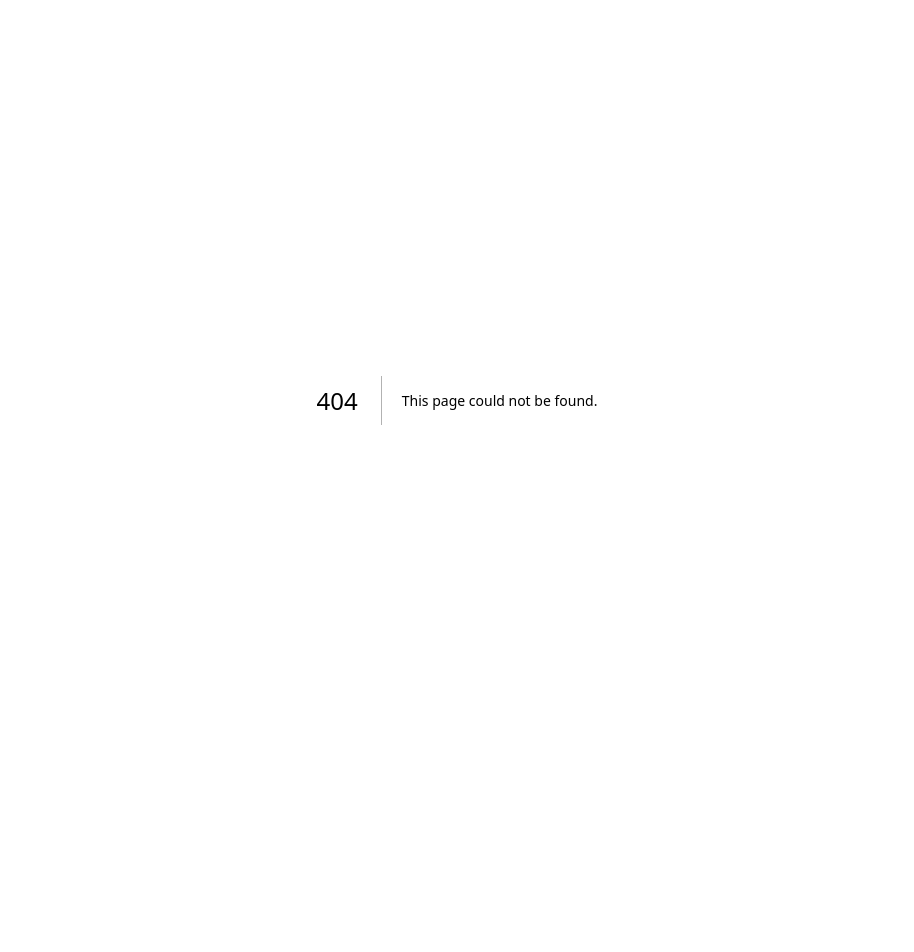
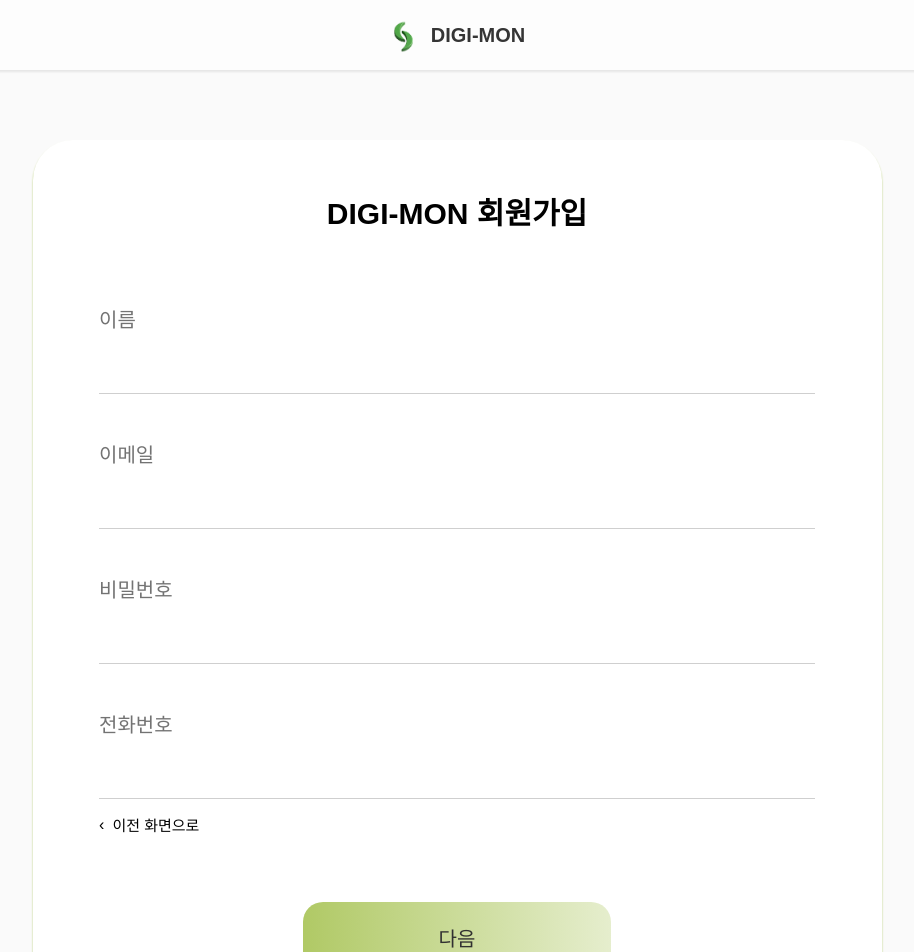
Before and after one commit to youn9jin/DIGI-MON, a Next.js app in the folder apps/web/: page /signup in a window 1280 px wide. Before the commit this address had no page. Shown: the top 952 px of the page, without its empty margins (183-1097 px from the left). Before the commit the page ends 800 px from the top, so only its background shows below. Built offline with nearby package versions, Linux system fonts and the light colour scheme.

Commit message:
Feat: 회원가입 페이지 구현

```diff
--- /dev/null
+++ b/apps/web/src/app/(auth)/signup/complete/page.tsx
@@ -0,0 +1,47 @@
+"use client";
+
+import Link from "next/link";
+import Image from "next/image";
+
+export default function SignupCompletePage() {
+  return (
+    <main className="min-h-screen w-full bg-[#FAFAFA]">
+      <div className="mx-auto w-full max-w-[1440px] px-6 pt-[70px] pb-16">
+        <div className="flex flex-col items-center justify-center mt-[120px]">
+
+          <div className="relative w-[194px] h-[166px]">
+            <Image
+              src="/images/signup-complete.png"
+              alt="회원가입 완료"
+              fill
+              style={{ objectFit: "contain" }}
+              priority
+            />
+          </div>
+
+          <h1 className="mt-[40px] text-[45px] font-semibold text-black text-center">
+            회원가입이 완료되었습니다
+          </h1>
+
+          <Link
+            href="/login"
+            className="
+              mt-[40px]
+              flex items-center justify-center
+              w-[453px] h-[73px]
+              rounded-[20px]
+              text-[22px] font-semibold text-[#2E2E2E]
+              hover:opacity-90 transition
+            "
+            style={{
+              background:
+                "linear-gradient(106.54deg, rgba(176,201,101,0.9) 13.2%, rgba(255,255,255,0.9) 127.46%)",
+            }}
+          >
+            로그인하러 가기
+          </Link>
+        </div>
+      </div>
+    </main>
+  );
+}
--- /dev/null
+++ b/apps/web/src/app/(auth)/signup/page.tsx
@@ -0,0 +1,155 @@
+"use client";
+
+import { useRouter } from "next/navigation";
+import { useState } from "react";
+
+export default function SignupPage() {
+  const router = useRouter();
+
+  const [form, setForm] = useState({
+    name: "",
+    email: "",
+    password: "",
+    phone: "",
+  });
+
+  const onChange =
+    (key: keyof typeof form) => (e: React.ChangeEvent<HTMLInputElement>) => {
+      setForm((prev) => ({ ...prev, [key]: e.target.value }));
+    };
+
+  const onSubmit = (e: React.FormEvent) => {
+    e.preventDefault();
+    // TODO: 회원가입 API 연결
+
+    router.push("/signup/complete");
+  };
+
+  return (
+    <main className="min-h-screen w-full bg-[#FAFAFA]">
+      <div className="mx-auto w-full max-w-[1440px] px-6 pt-[70px] pb-16">
+        <div className="flex justify-center">
+          <section
+            className="
+              w-full max-w-[849px]
+              rounded-[40px] bg-white
+              shadow-[0px_2px_2px_0px_#B0C965]
+              px-[clamp(20px,5.2vw,75px)]
+              pt-[55px] pb-[56px]
+            "
+          >
+            {/* 타이틀 */}
+            <h1 className="text-center font-bold text-[30px] leading-[38px] text-black">
+              DIGI-MON 회원가입
+            </h1>
+
+            <form onSubmit={onSubmit} className="mt-[70px]">
+              {/* 입력 영역 */}
+              <div className="flex flex-col gap-[44px]">
+                {/* 이름 */}
+                <div>
+                  <label className="block font-medium text-[20px] leading-[35px] text-[#737373]">
+                    이름
+                  </label>
+                  <input
+                    value={form.name}
+                    onChange={onChange("name")}
+                    className="
+                      mt-[18px] w-full bg-transparent
+                      text-[18px] text-black
+                      outline-none border-b border-[#CFCFCF]
+                      pb-[10px]
+                    "
+                  />
+                </div>
+
+                {/* 이메일 */}
+                <div>
+                  <label className="block font-medium text-[20px] leading-[35px] text-[#737373]">
+                    이메일
+                  </label>
+                  <input
+                    type="email"
+                    value={form.email}
+                    onChange={onChange("email")}
+                    className="
+                      mt-[18px] w-full bg-transparent
+                      text-[18px] text-black
+                      outline-none border-b border-[#CFCFCF]
+                      pb-[10px]
+                    "
+                  />
+                </div>
+
+                {/* 비밀번호 */}
+                <div>
+                  <label className="block font-medium text-[20px] leading-[35px] text-[#737373]">
+                    비밀번호
+                  </label>
+                  <input
+                    type="password"
+                    value={form.password}
+                    onChange={onChange("password")}
+                    className="
+                      mt-[18px] w-full bg-transparent
+                      text-[18px] text-black
+                      outline-none border-b border-[#CFCFCF]
+                      pb-[10px]
+                    "
+                  />
+                </div>
+
+                {/* 전화번호 */}
+                <div>
+                  <label className="block font-medium text-[20px] leading-[35px] text-[#737373]">
+                    전화번호
+                  </label>
+                  <input
+                    value={form.phone}
+                    onChange={onChange("phone")}
+                    className="
+                      mt-[18px] w-full bg-transparent
+                      text-[18px] text-black
+                      outline-none border-b border-[#CFCFCF]
+                      pb-[10px]
+                    "
+                  />
+                </div>
+              </div>
+
+              <div className="mt-[14px]">
+                <button
+                  type="button"
+                  onClick={() => router.back()}
+                  className="inline-flex items-center gap-2 text-[15px] leading-[20px] text-black"
+                >
+                  <span className="inline-block -mt-[1px] text-[16px]">‹</span>
+                  이전 화면으로
+                </button>
+
+                {/* 다음 버튼*/}
+                <button
+                  type="submit"
+                  className="
+                    mt-[65px]
+                    mx-auto block
+                    h-[74px] w-[308px]
+                    rounded-[20px]
+                    text-[20px] font-medium text-[#313131]
+                    hover:opacity-90 transition
+                  "
+                  style={{
+                    background:
+                      "linear-gradient(90deg, #B0C965 0%, #FFFFFF 147.56%)",
+                  }}
+                >
+                  다음
+                </button>
+              </div>
+            </form>
+          </section>
+        </div>
+      </div>
+    </main>
+  );
+}
```
Also changed, not shown: apps/web/public/images/signup-complete.png (added).
